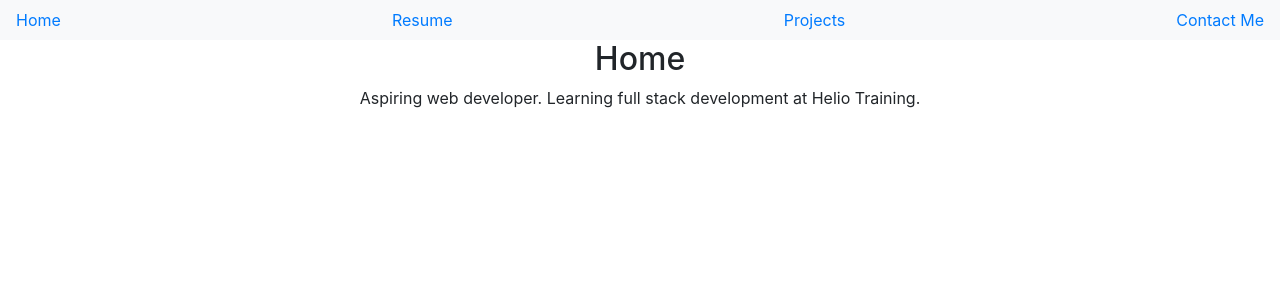
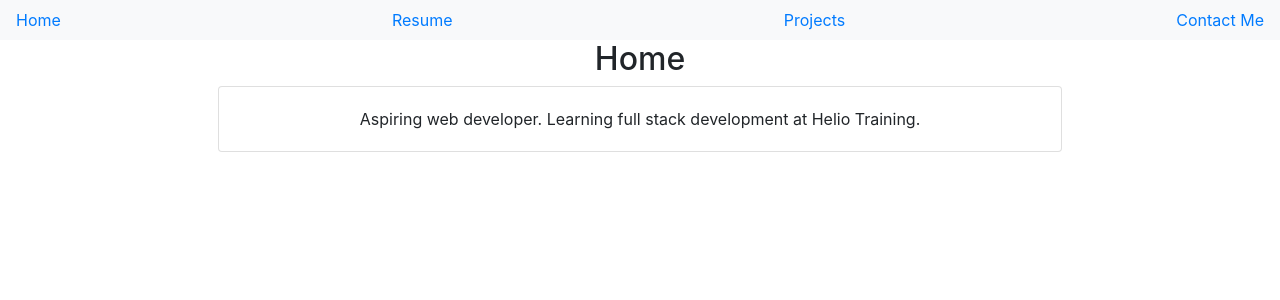
Before and after one commit to jpeavler/Portfolio-Mk2, a React (Create React App) app: page / in a window 1280 px wide. Shown: the top 300 px of the page. Built offline with nearby package versions, Linux system fonts and the light colour scheme.

Commit message:
Stylized Home page

```diff
--- a/src/components/Home.js
+++ b/src/components/Home.js
@@ -1,12 +1,32 @@
 import React from 'react';
 import NavBar from './NavBar';
+import {
+    Card,
+    CardImg,
+    CardText,
+    CardBody,
+    CardLink,
+    Row,
+    Col
+} from 'reactstrap';
 
 const Home = () =>{
     return(
         <>
             <NavBar/>
             <h2>Home</h2>
-            <p>Aspiring web developer. Learning full stack development at Helio Training.</p>
+            <Row>
+                <Col sm="2"></Col>
+                <Col sm="8">
+                    <Card>
+                        <CardBody>
+                            <CardText>
+                            Aspiring web developer. Learning full stack development at Helio Training.
+                            </CardText>
+                        </CardBody>
+                    </Card>
+                </Col>
+            </Row>
         </>
     )
 }
```
